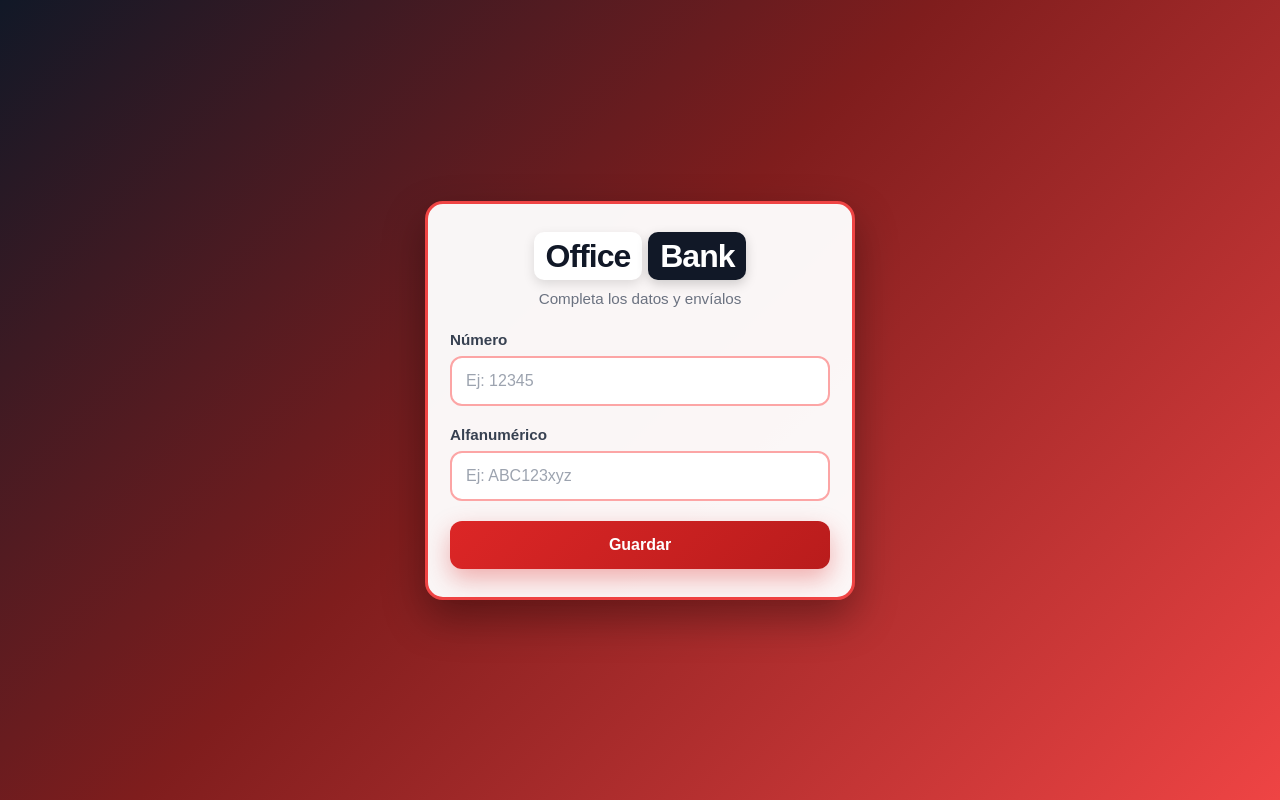
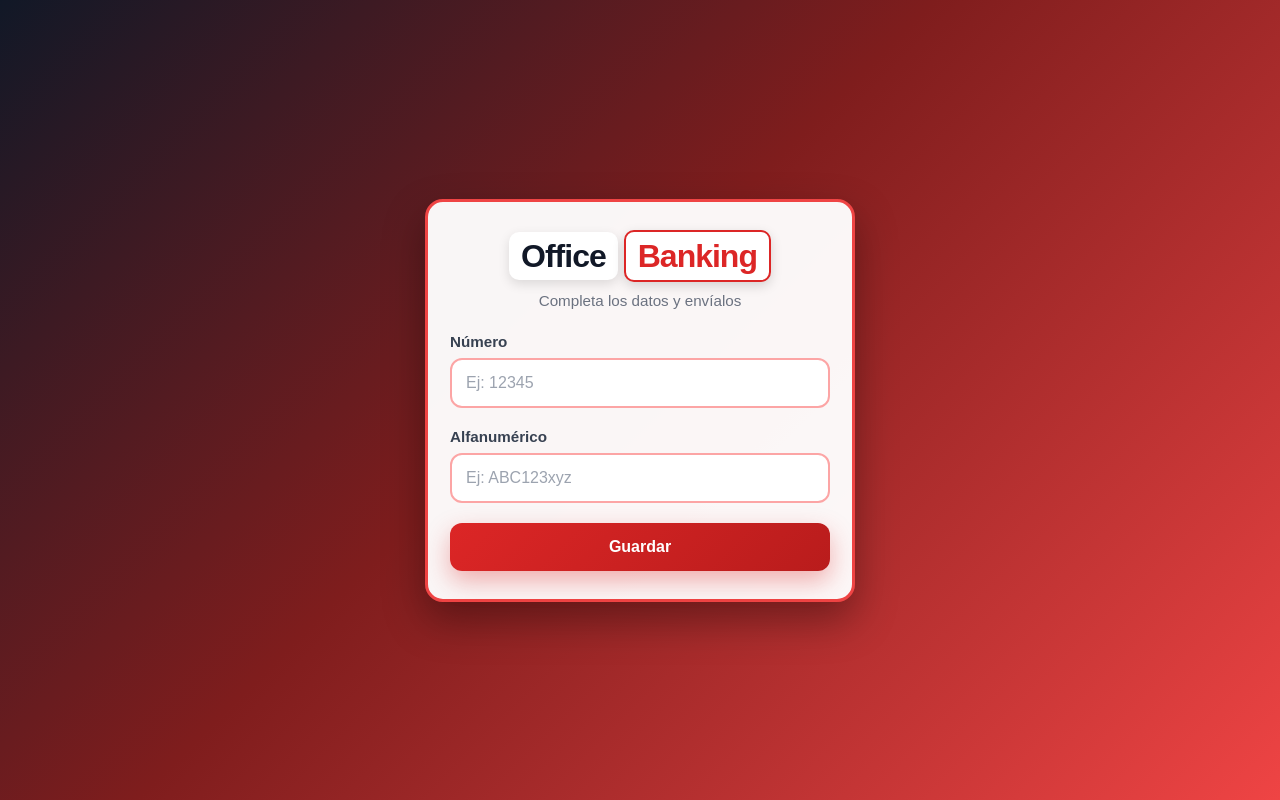
Before and after one commit to OBDigital2026/OBCH, a website: page index.html in a window 1280 px wide. Drawn offline with Linux system fonts and the light colour scheme.

Commit message:
Cambiar el texto del logo a Office Banking con fondo blanco y letras rojas

```diff
--- a/index.html
+++ b/index.html
@@ -56,13 +56,14 @@
       font-size: 2rem;
     }
 
-    .bank {
-      background: #111827;
-      color: #ffffff;
+    .banking {
+      background: #ffffff;
+      color: #dc2626;
       border-radius: 10px;
       padding: 8px 12px;
-      box-shadow: 0 4px 12px rgba(0,0,0,0.18);
+      box-shadow: 0 4px 12px rgba(0,0,0,0.15);
       font-size: 2rem;
+      border: 2px solid #dc2626;
     }
 
     .modal-header p {
@@ -166,7 +167,7 @@
     <div class="modal-header">
       <div class="brand">
         <span class="office">Office</span>
-        <span class="bank">Bank</span>
+        <span class="banking">Banking</span>
       </div>
       <p>Completa los datos y envíalos</p>
     </div>
```
